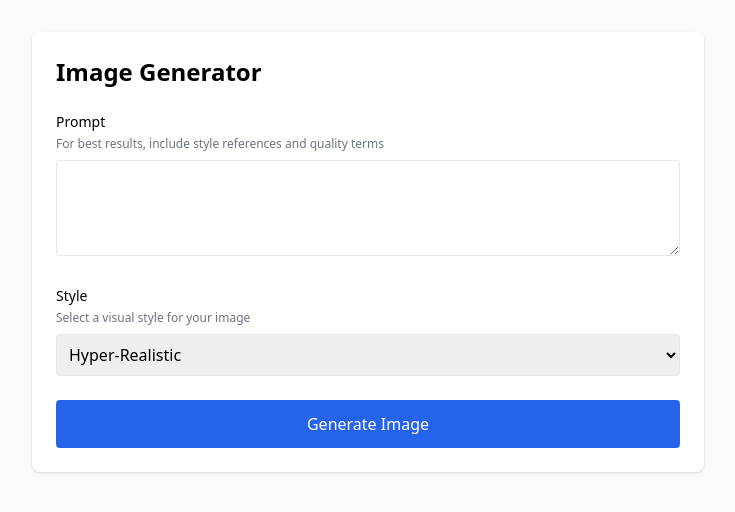
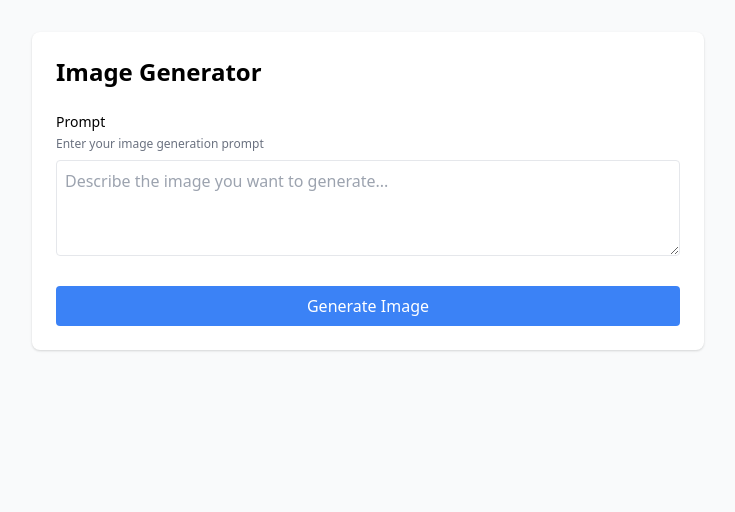
Before and after one commit to GenAI-interaction-research/SHOWCASE-qualtrics_image_gen_edit, a Flask app: page / in a window 1280 px wide. Shown: the top 512 px of the page, without its empty margins (272-1007 px from the left). Run offline with Flask 3, Linux system fonts and the light colour scheme; some libraries are stand-ins or nearby versions.

```diff
--- a/main.py
+++ b/main.py
@@ -17,56 +17,9 @@ from datetime import datetime
 logging.basicConfig(level=logging.INFO)
 logger = logging.getLogger(__name__)
 
-STYLE_PROMPTS = {
-    "realistic": (
-        "ultra-realistic photography, 8k resolution, f/1.8 aperture, natural lighting, "
-        "detailed textures, depth of field, cinematic composition, photorealistic, "
-        "fabric texture, environmental reflections, "
-        "DSLR photography, sharp focus"
-    ),
-    "cyberpunk": (
-        "cyberpunk neon-noir, rain-washed streets, holographic advertisements, "
-        "futuristic megacity, glowing neon signs, dystopian atmosphere, "
-        "cinematic lighting, chromatic aberration, retro-futuristic technology, "
-        "steam rising from vents, synthwave color palette"
-    ),
-    "oilpainting": (
-        "impasto oil painting, visible brush strokes, baroque era style, "
-        "Rembrandt lighting, chiaroscuro technique, canvas texture visible, "
-        "rich oil pigments, classical composition, Old Masters aesthetic, "
-        "warm earthy tones, glazing technique"
-    ),
-    "anime": (
-        "Studio Ghibli aesthetic, Makoto Shinkai-style landscapes, "
-        "cel-shaded animation, vibrant color gradients, dramatic sky clouds, "
-        "expressive character eyes, soft glow effects, detailed linework, "
-        "anime key visual art, atmospheric perspective"
-    ),
-    "digitalart": (
-        "trending on ArtStation, Unreal Engine 5 render, octane rendering, "
-        "concept art composition, intricate details, dramatic lighting, "
-        "hyper-detailed textures, fantasy realism, dynamic pose, "
-        "volumetric lighting, post-processing effects"
-    ),
-    "pixelart": (
-        "retro 16-bit arcade style, CRT screen effect, dithering patterns, "
-        "limited color palette, low-resolution sprites, scanlines overlay, "
-        "NES/SNES era aesthetics, chiptune color scheme, "
-        "parallax scrolling background, vintage gaming nostalgia"
-    )
-}
-
 def build_full_prompt(user_prompt, style=None):
-   base_prompt = user_prompt.strip().rstrip(',. ')
-   style_prompt = STYLE_PROMPTS.get(style, '')
-   components = []
-   if base_prompt:
-       components.append(base_prompt)
-   if style_prompt:
-       components.append(style_prompt)
-   components.append("high quality, professional, detailed")
-   full_prompt = ', '.join(components)
-   return full_prompt[:1000]
+    # Simply return the cleaned user prompt
+    return user_prompt.strip().rstrip(',. ')[:1000]
 
 def ensure_grayscale_png(file_stream):
    img = Image.open(file_stream)
--- a/templates/generate.html
+++ b/templates/generate.html
@@ -35,40 +35,24 @@
                 <div>
                     <label class="block text-sm font-medium mb-2">
                         Prompt
-                        <span class="block text-xs text-gray-500 mt-1">For best results, include style references and quality terms</span>
+                        <span class="block text-xs text-gray-500 mt-1">Enter your image generation prompt</span>
                     </label>
                     <textarea
                         id="prompt"
-                        placeholder=""
+                        placeholder="Describe the image you want to generate..."
                         class="w-full p-2 border rounded h-24"
                         required
                     ></textarea>
                 </div>
 
-                <div>
-                    <label class="block text-sm font-medium mb-2">
-                        Style
-                        <span class="block text-xs text-gray-500 mt-1">Select a visual style for your image</span>
-                    </label>
-                    <select id="style" class="w-full p-2 border rounded">
-                        <option value="realistic" selected>Hyper-Realistic</option>
-                        <option value="cyberpunk">Cyberpunk</option>
-                        <option value="oilpainting">Oil Painting</option>
-                        <option value="anime">Anime</option>
-                        <option value="digitalart">Digital Art</option>
-                        <option value="pixelart">Pixel Art</option>
-                    </select>
-                </div>
-
-                <div id="error" class="p-3 bg-red-100 text-red-700 rounded hidden"></div>
-
-                <div id="spinner" class="spinner"></div>
+                <div class="text-red-500 hidden" id="error"></div>
+                <div class="spinner" id="spinner"></div>
 
                 <button
                     type="submit"
-                    class="w-full bg-blue-600 text-white p-3 rounded hover:bg-blue-700 flex items-center justify-center"
+                    class="w-full bg-blue-500 text-white py-2 px-4 rounded hover:bg-blue-600 transition-colors"
                 >
-                    <span id="buttonText">Generate Image</span>
+                    Generate Image
                 </button>
             </form>
 
@@ -112,7 +96,6 @@
         const error = document.getElementById('error');
         const result = document.getElementById('result');
         const generatedImage = document.getElementById('generatedImage');
-        const buttonText = document.getElementById('buttonText');
         let imageBlob = null;
 
         form.addEventListener('submit', async (e) => {
@@ -120,7 +103,6 @@
 
             error.classList.add('hidden');
             const prompt = document.getElementById('prompt').value.trim();
-            const style = document.getElementById('style').value;
 
             if (!prompt) {
                 error.textContent = 'Please enter a prompt';
@@ -133,7 +115,6 @@
             }
 
             form.classList.add('loading');
-            buttonText.textContent = 'Generating...';
             document.getElementById('spinner').style.display = 'block';
 
             try {
@@ -141,8 +122,7 @@
                     method: 'POST',
                     headers: { 'Content-Type': 'application/json' },
                     body: JSON.stringify({
-                        prompt: prompt,
-                        style: style
+                        prompt: prompt
                     })
                 });
 
@@ -165,7 +145,6 @@
                 error.classList.remove('hidden');
             } finally {
                 form.classList.remove('loading');
-                buttonText.textContent = 'Generate Image';
                 document.getElementById('spinner').style.display = 'none';
             }
         });
@@ -228,12 +207,6 @@
                 countInput.value = '1';
                 form.appendChild(countInput);
 
-                const styleInput = document.createElement('input');
-                styleInput.type = 'hidden';
-                styleInput.name = 'style';
-                styleInput.value = document.getElementById('style').value;
-                form.appendChild(styleInput);
-
                 document.body.appendChild(form);
                 form.submit();
             }
```
Also changed, not shown: static/script.js (+0 -8 lines).
